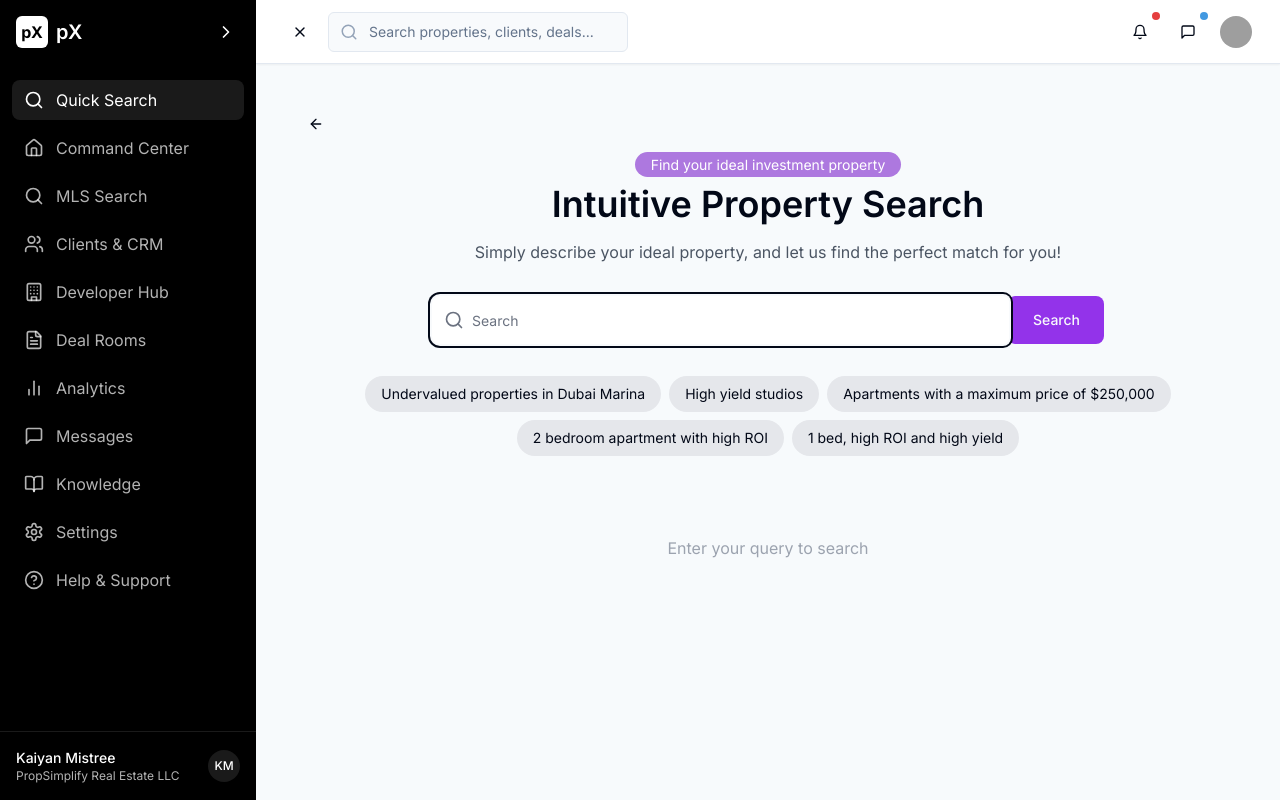
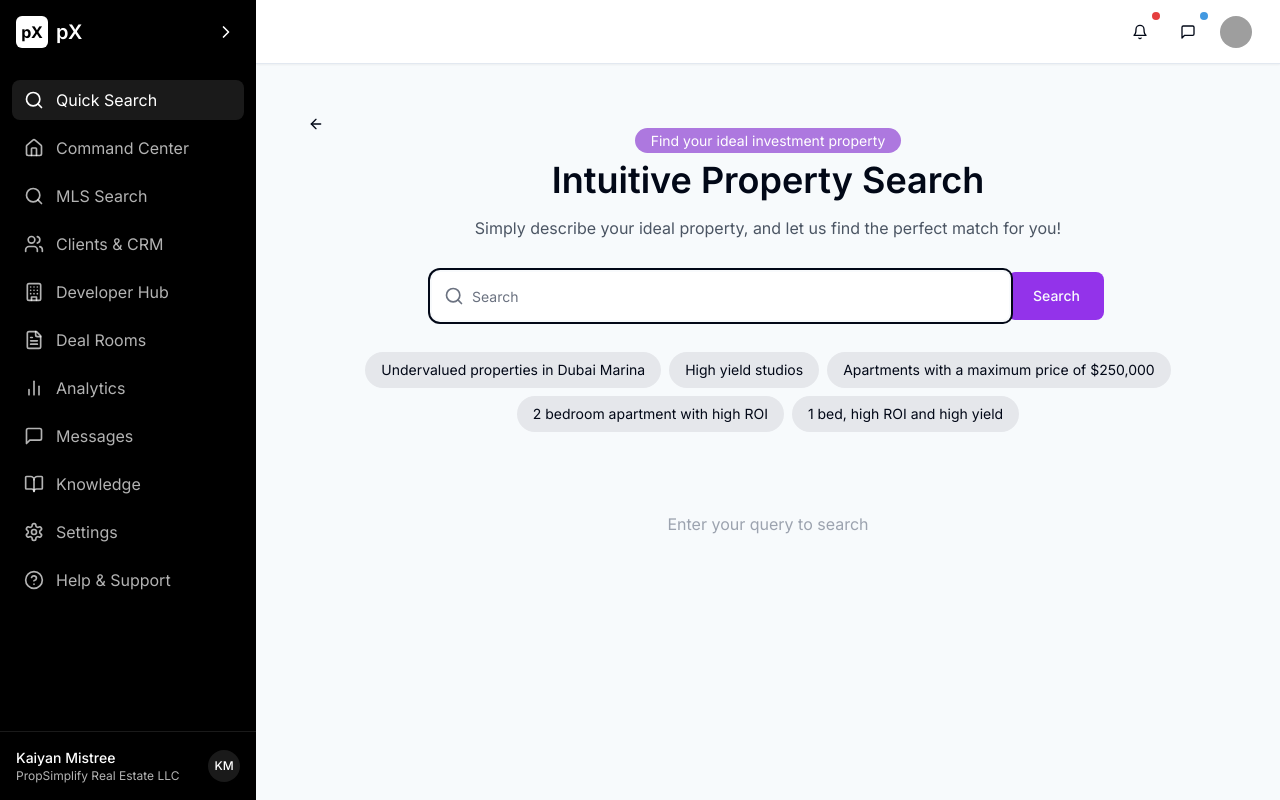
Before and after one commit to kkmistree/px-logistiya-c98633f6, a React (Vite) app: page /search in a window 1280 px wide. Built offline with nearby package versions, Linux system fonts and the light colour scheme; grey boxes are pictures that could not be loaded.

Commit message:
Remove redundant search bar
Remove the search bar from the top section, keeping only the main search option.

```diff
--- a/src/components/layout/Navbar.tsx
+++ b/src/components/layout/Navbar.tsx
@@ -1,6 +1,7 @@
 
 import { useState } from "react";
-import { Search, Bell, MessageSquare, User, Menu, X } from "lucide-react";
+import { useLocation } from "react-router-dom";
+import { Search, Bell, MessageSquare, Menu, X } from "lucide-react";
 import { Button } from "@/components/ui/button";
 import { Input } from "@/components/ui/input";
 import { Avatar, AvatarFallback, AvatarImage } from "@/components/ui/avatar";
@@ -20,6 +21,10 @@ interface NavbarProps {
 
 const Navbar = ({ sidebarOpen, setSidebarOpen }: NavbarProps) => {
   const [searchOpen, setSearchOpen] = useState(false);
+  const location = useLocation();
+
+  // Check if we're on the search page
+  const isSearchPage = location.pathname === "/search";
 
   return (
     <div className="sticky top-0 z-30 bg-white border-b border-estate-muted flex items-center justify-between h-16 px-4 md:px-6 shadow-sm">
@@ -33,6 +38,7 @@ const Navbar = ({ sidebarOpen, setSidebarOpen }: NavbarProps) => {
           {sidebarOpen ? <X size={20} /> : <Menu size={20} />}
         </Button>
 
+        {!isSearchPage && (
           <div className="hidden md:flex items-center">
             <Button
               variant="ghost"
@@ -52,7 +58,9 @@ const Navbar = ({ sidebarOpen, setSidebarOpen }: NavbarProps) => {
               />
             </div>
           </div>
+        )}
 
+        {!isSearchPage && (
           <Button
             variant="ghost"
             size="icon"
@@ -61,9 +69,10 @@ const Navbar = ({ sidebarOpen, setSidebarOpen }: NavbarProps) => {
           >
             <Search size={20} />
           </Button>
+        )}
       </div>
 
-      {searchOpen && (
+      {searchOpen && !isSearchPage && (
         <div className="absolute top-16 left-0 right-0 bg-white p-4 shadow-md md:hidden">
           <div className="relative">
             <Search className="absolute left-3 top-1/2 transform -translate-y-1/2 text-slate-400" size={18} />
--- a/src/components/search/QuickSearch.tsx
+++ b/src/components/search/QuickSearch.tsx
@@ -65,7 +65,7 @@ const QuickSearch = ({ onSearch, fullScreen = false, onClose }: QuickSearchProps
 
   if (fullScreen) {
     return (
-      <div className="relative w-full h-full bg-estate-background pt-4">
+      <div className="relative w-full pt-4">
         {onClose && (
           <Button
             variant="ghost"
@@ -77,7 +77,7 @@ const QuickSearch = ({ onSearch, fullScreen = false, onClose }: QuickSearchProps
           </Button>
         )}
 
-        <div className="container mx-auto px-4 pt-12 max-w-4xl flex flex-col items-center">
+        <div className="container mx-auto px-4 pt-6 max-w-4xl flex flex-col items-center">
           <div className="mb-2">
             <span className="bg-purple-700/60 text-white text-sm py-1 px-4 rounded-full">
               Find your ideal investment property
```
Lines whose indentation alone changed are shown as unchanged.
